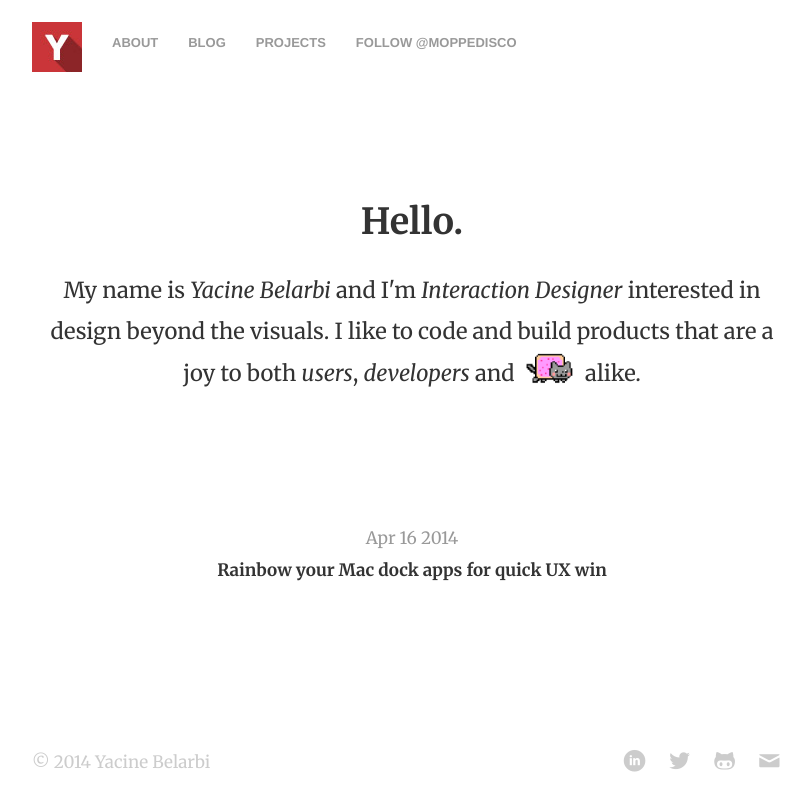
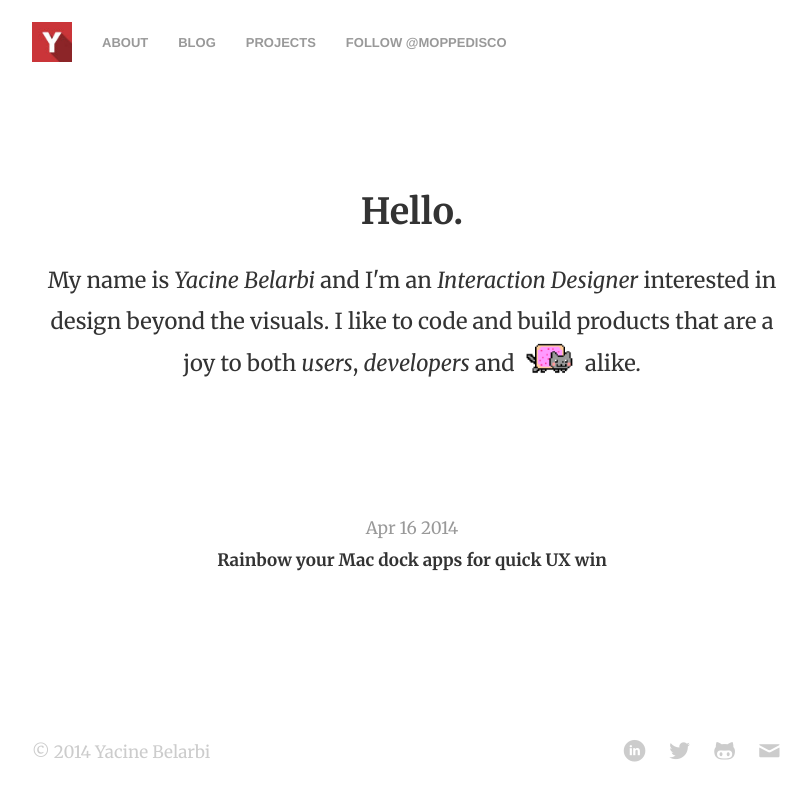
Before and after one commit to moppedisco/blog, a Jekyll site: the page built from index.html, in a window 1280 px wide. Shown: the top 811 px of the page, without its empty margins (228-1039 px from the left). Built offline with Jekyll 4.4.1, drawn with Linux system fonts in a browser that asks for light colours; Markdown is read by kramdown in place of the engine named in the settings; comment, search, counter and statistics services are not loaded.

Commit message:
image fixes

```diff
--- a/about/index.html
+++ b/about/index.html
@@ -12,7 +12,7 @@
 
 		<p>When im not working you'll find me snowboarding, playing football or having burgers with my friends.	</p>
 		<p class="txtC">
-			<img src="/images/me.jpg" alt="" width="90" height="90" style="border-radius: 90px;" />
+			<img class="no-resp" src="/images/me.jpg" alt="" width="90" height="90" style="border-radius: 90px;" />
 		</p>
 	</div>
 </article>
--- a/css/style.css
+++ b/css/style.css
@@ -1538,10 +1538,6 @@
   font-weight: bold;
   position: relative;
 }
-img {
-  max-width: 100%;
-  width: 100%;
-}
 a.link_highlight:after,
 .no-touch a:after {
   content: "";
@@ -1802,6 +1798,11 @@
 .post-listing h2 {
   margin: 0;
 }
+.post img {
+  width: 100%;
+  height: auto;
+  max-width: 100%;
+}
 /* ============================================ */
 /* POST EXTRA */
 .fullWidth {
--- a/index.html
+++ b/index.html
@@ -6,7 +6,7 @@
 <div class="page">
 	<article class="intro">
 		<h1 title="Hello." id="greeting">Hello.</h1>
-		<p>My name is <i>Yacine Belarbi</i> and I'm  <i>Interaction Designer</i> interested in design beyond the visuals. I like to code and build products that are a joy to both <i>users</i>, <i>developers</i> and <img class="cats" title="cats" src="/images/nyancat.gif" width="50" alt="cats"> alike.</p>
+		<p>My name is <i>Yacine Belarbi</i> and I'm an <i>Interaction Designer</i> interested in design beyond the visuals. I like to code and build products that are a joy to both <i>users</i>, <i>developers</i> and <img class="cats" title="cats" src="/images/nyancat.gif" width="50" alt="cats"> alike.</p>
 	</article>
 
 	<section class="txtC">
```
Also changed, not shown: css/style.less (+6 -5 lines).
